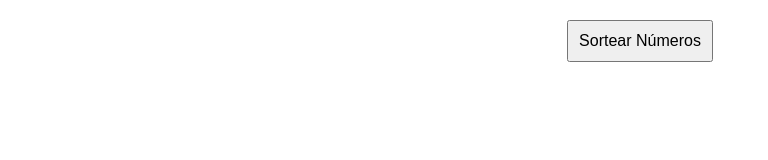
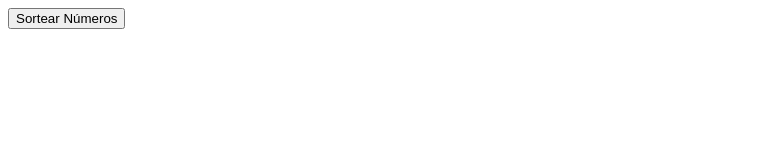
Before and after one commit to pfeltrin/sorteador, a plain HTML site: page index.html in a window 1280 px wide. Shown: the whole page, without its empty margins (0-768 px from the left). Drawn offline with Linux system fonts and the light colour scheme.

Commit message:
Update index.html

```diff
--- a/index.html
+++ b/index.html
@@ -3,17 +3,6 @@
 <head>
     <meta charset="UTF-8">
     <meta name="viewport" content="width=device-width, initial-scale=1.0">
-    <style>body {
-    font-family: Arial, sans-serif;
-    text-align: center;
-    margin: 20px;
-}
-
-button {
-    padding: 10px;
-    font-size: 16px;
-    cursor: pointer;
-}</style>
     <title>Sorteio de Números</title>
 </head>
 <body>
```
